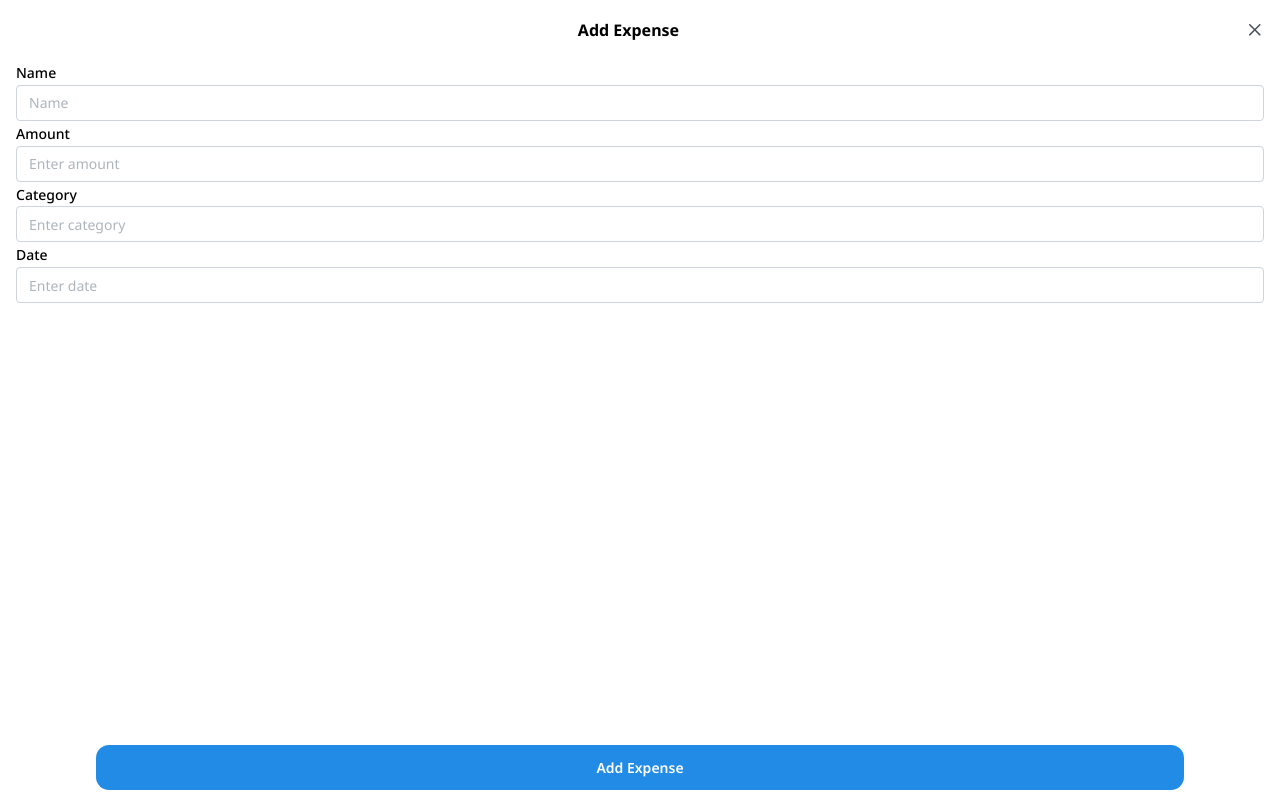
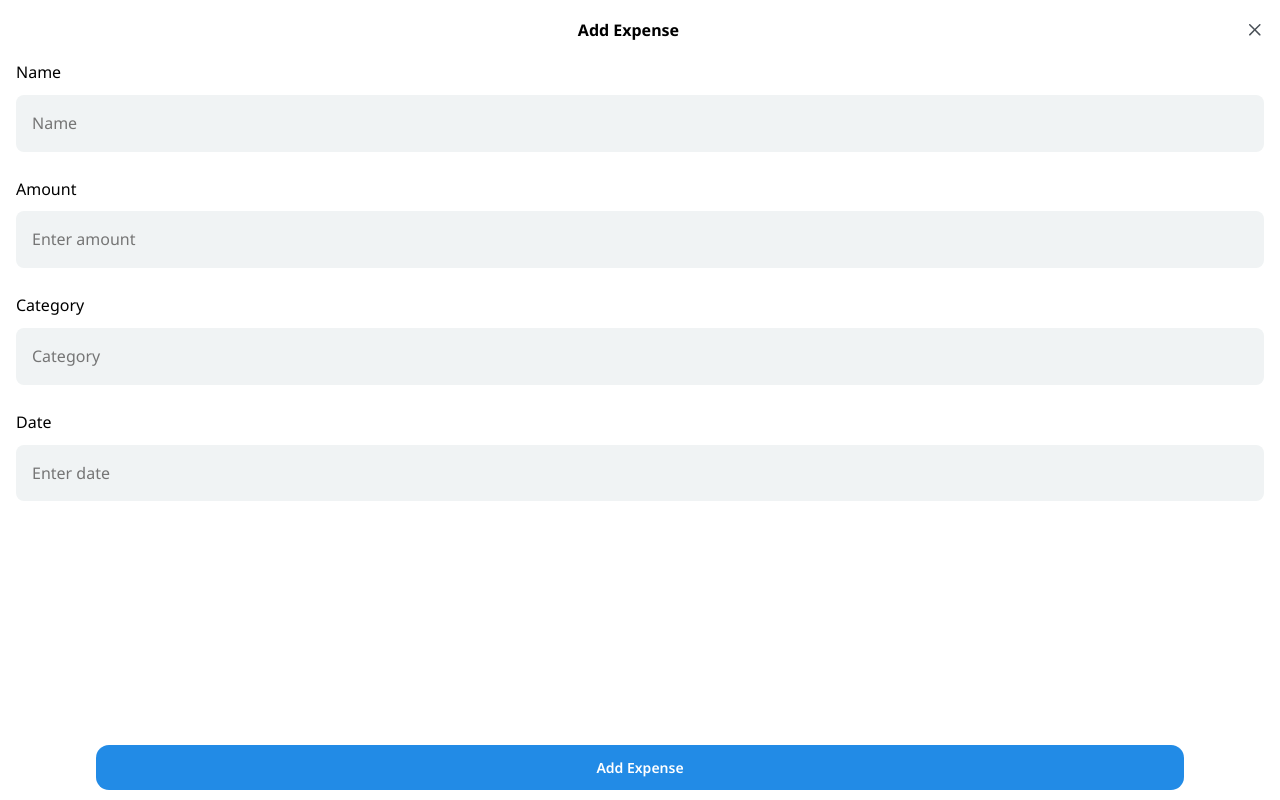
Before and after one commit to TrenchesProgrammer/expense-tracker, a React (Vite) app: page / in a window 1280 px wide. Both pictures are taken after a click on the button "Add Expense". Shown: the top 800 px of the page. Built offline with nearby package versions, Linux system fonts and the light colour scheme.

Commit message:
done with first 2 pages, Maybe

```diff
--- a/src/components/AddExpense.tsx
+++ b/src/components/AddExpense.tsx
@@ -1,17 +1,39 @@
-import { TextInput, Button, Box } from "@mantine/core";
+import {Button, Box } from "@mantine/core";
+import "../index.css";
 const AddExpense = () => {
   return (
     <>
-      <form action="">
-        <TextInput
-          label="Name"
-          placeholder="Name"
-        />
-        <TextInput label="Amount" placeholder="Enter amount" />
-        <TextInput label="Category" placeholder="Enter category" />
-        <TextInput label="Date" placeholder="Enter date"  />
-        <Box style={{display:'flex', justifyContent:'center'}}>
-            <Button style={{position:'absolute',bottom:'10px', width:'85%', height:'45px', borderRadius:'13px'}} type="submit">Add Expense</Button>
+      <form style={{ display: "flex", flexDirection: "column", gap:'25px'}} action="">
+        <Box>
+          <label>Name</label>
+          <input className="modalInput" placeholder="Name" />
+        </Box>
+        <Box>
+          <label>Amount</label>
+          <input className="modalInput" placeholder="Enter amount" />
+        </Box>
+        <Box>
+          <label>Category</label>
+          <input className="modalInput" placeholder="Category" />
+        </Box>
+        <Box>
+          <label>Date</label>
+          <input type="select" className="modalInput" placeholder="Enter date" />
+        </Box>
+
+        <Box style={{ display: "flex", justifyContent: "center" }}>
+          <Button
+            style={{
+              position: "absolute",
+              bottom: "10px",
+              width: "85%",
+              height: "45px",
+              borderRadius: "13px",
+            }}
+            type="submit"
+          >
+            Add Expense
+          </Button>
         </Box>
       </form>
     </>
--- a/src/index.css
+++ b/src/index.css
@@ -1 +1,12 @@
 @import url('https://fonts.googleapis.com/css2?family=Montserrat:ital,wght@0,100..900;1,100..900&family=Noto+Sans:ital,wght@0,100..900;1,100..900&display=swap');
+.modalInput{
+    /* font-family: 'Noto Sans', sans-serif; */
+    font-size: 1rem;
+    padding: 1rem;
+    margin-top: 10px;
+    border-radius: 0.5rem;
+    border: 0;
+    width: 100%;
+    box-sizing: border-box;
+    background-color: #f0f3f4;
+}
```
